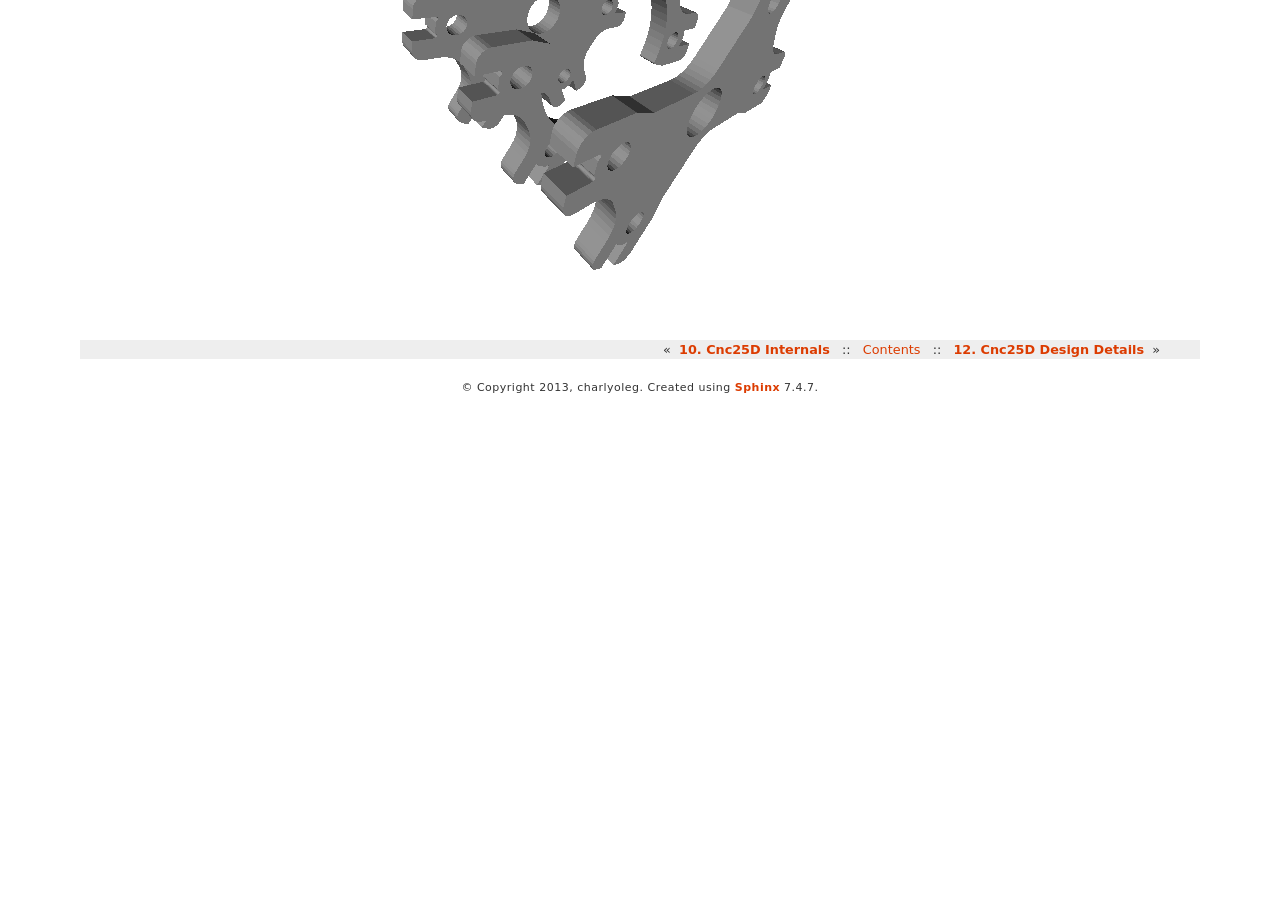
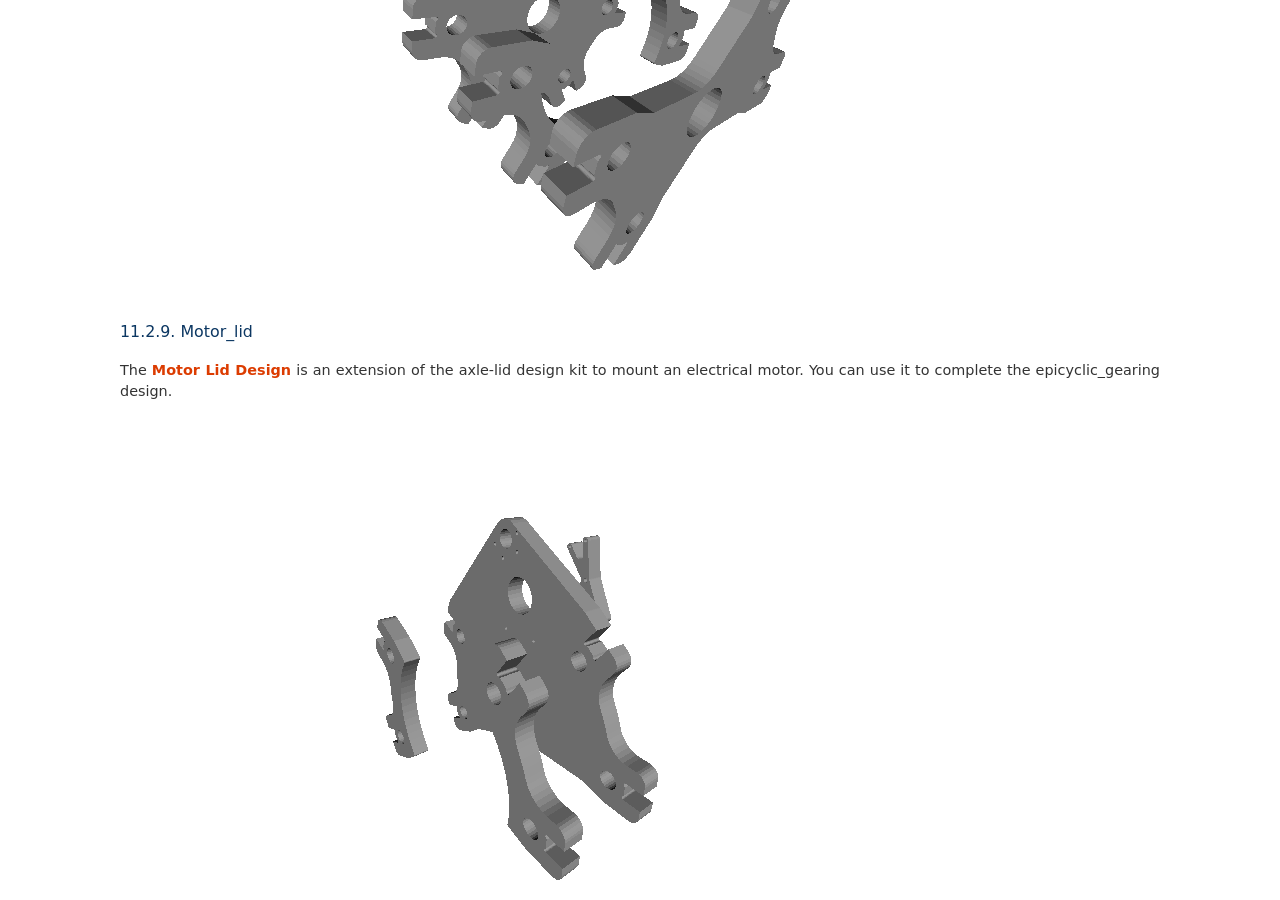
Before and after one commit to charlyoleg/Cnc25D, a Sphinx documentation site: the page built from docs/cnc25d_designs.rst, in a window 1280 px wide and 900 px high, scrolled down 4753 px. Built offline with Sphinx 7.4.7, drawn with Linux system fonts in a browser that asks for light colours; formulas are drawn with MathJax 3; before the commit the page ends 5158 px from its top, so only the background shows below that.

Commit message:
[motor_lid] add to the design list

```diff
--- a/docs/cnc25d_designs.rst
+++ b/docs/cnc25d_designs.rst
@@ -66,3 +66,10 @@ Axle_lid
 The :doc:`axle_lid_design` is a axle-lid design kit. You can use it to complete the epicyclic_gearing design.
 
 .. image:: images/axle_lid_3d.png
+
+Motor_lid
+---------
+
+The :doc:`motor_lid_design` is an extension of the axle-lid design kit to mount an electrical motor. You can use it to complete the epicyclic_gearing design.
+
+.. image:: images/motor_lid_3d.png
```
Also changed, not shown: docs/images/motor_lid_3d.png (added).
